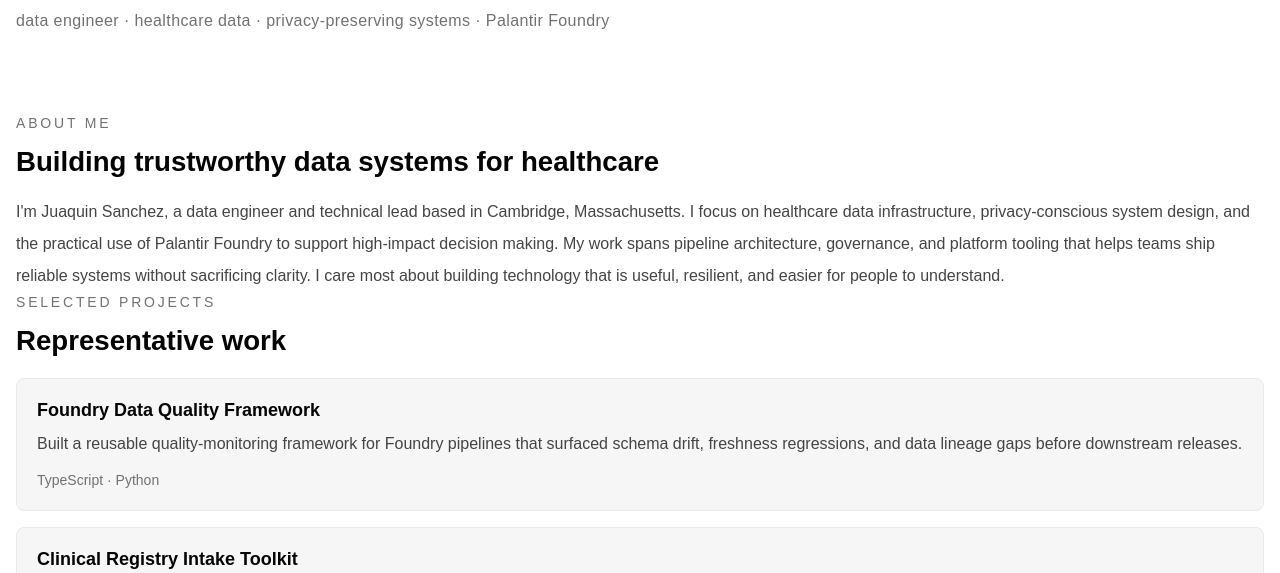
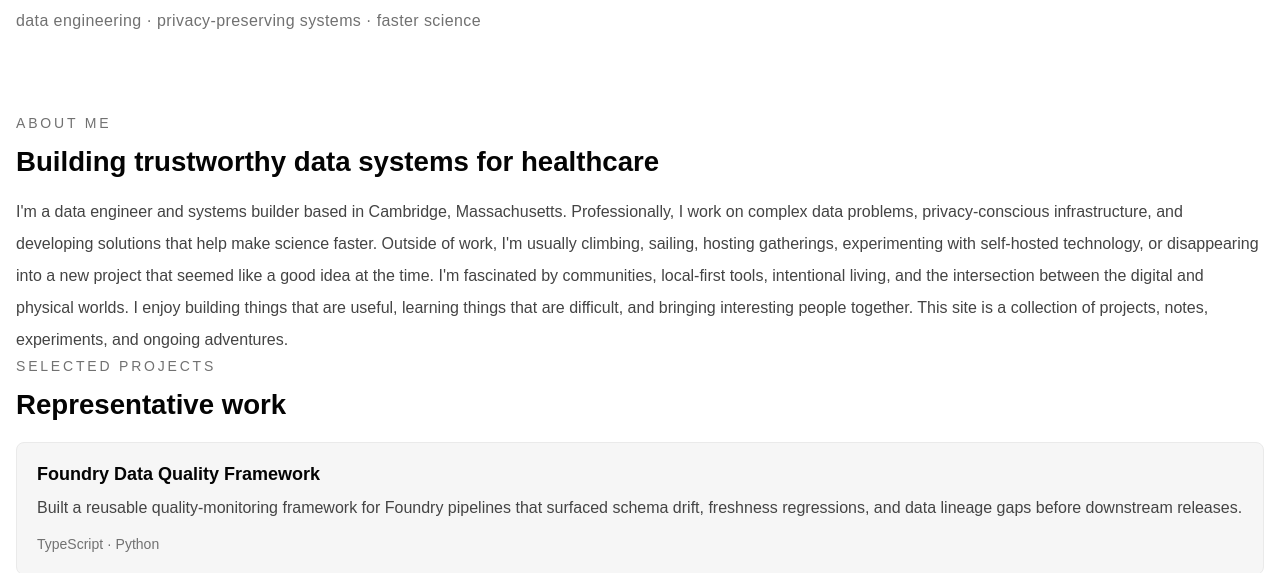
Before and after one commit to juaquins/juaquins.github.io, an Astro site: page / in a window 1280 px wide. Shown: the part 245-818 px from the top of the page. Built offline with nearby package versions, Linux system fonts and the light colour scheme; Astro itself is replaced by a stand-in of ours; what tailwind-bootstrap-grid would draw is missing.

Commit message:
update bio

```diff
--- a/src/components/Bio.tsx
+++ b/src/components/Bio.tsx
@@ -8,14 +8,9 @@ const Bio = () => {
         Building trustworthy data systems for healthcare
       </h2>
       <p className="text-text dark:text-darkmode-text leading-8">
-        I&apos;m Juaquin Sanchez, a data engineer and technical lead based in
-        Cambridge, Massachusetts. I focus on healthcare data infrastructure,
-        privacy-conscious system design, and the practical use of Palantir
-        Foundry to support high-impact decision making. My work spans pipeline
-        architecture, governance, and platform tooling that helps teams ship
-        reliable systems without sacrificing clarity. I care most about building
-        technology that is useful, resilient, and easier for people to
-        understand.
+        I'm a data engineer and systems builder based in Cambridge, Massachusetts. Professionally, I work on complex data problems, privacy-conscious infrastructure, and developing solutions that help make science faster.
+        Outside of work, I'm usually climbing, sailing, hosting gatherings, experimenting with self-hosted technology, or disappearing into a new project that seemed like a good idea at the time. I'm fascinated by communities, local-first tools, intentional living, and the intersection between the digital and physical worlds.
+        I enjoy building things that are useful, learning things that are difficult, and bringing interesting people together. This site is a collection of projects, notes, experiments, and ongoing adventures.
       </p>
     </section>
   );
--- a/src/pages/index.astro
+++ b/src/pages/index.astro
@@ -9,7 +9,7 @@ import Base from "@/layouts/Base.astro";
 <Base title="Juaquin Sanchez" description="Data engineer and systems builder">
   <BaseLayout
     name="Juaquin Sanchez"
-    role="data engineer · healthcare data · privacy-preserving systems · Palantir Foundry"
+    role="data engineering · privacy-preserving systems · faster science"
   >
     <Bio />
     <Projects />
```
